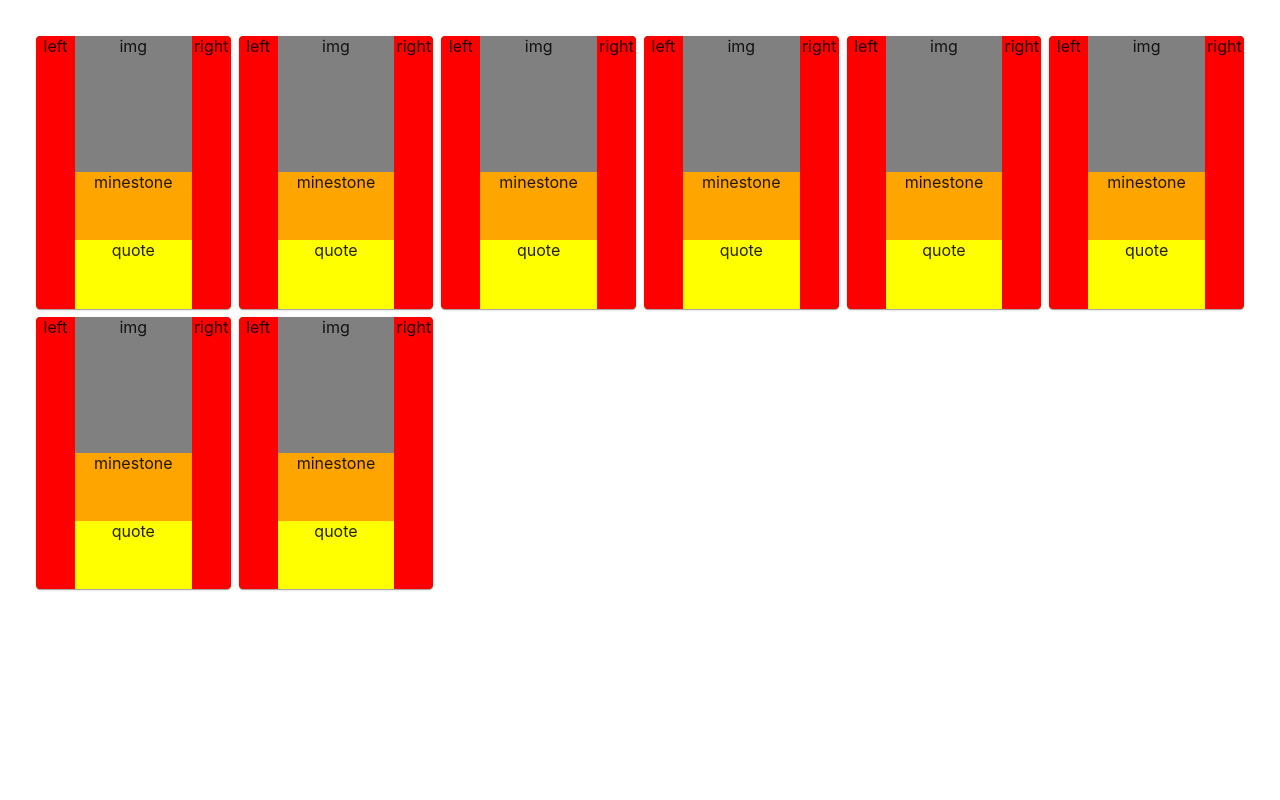
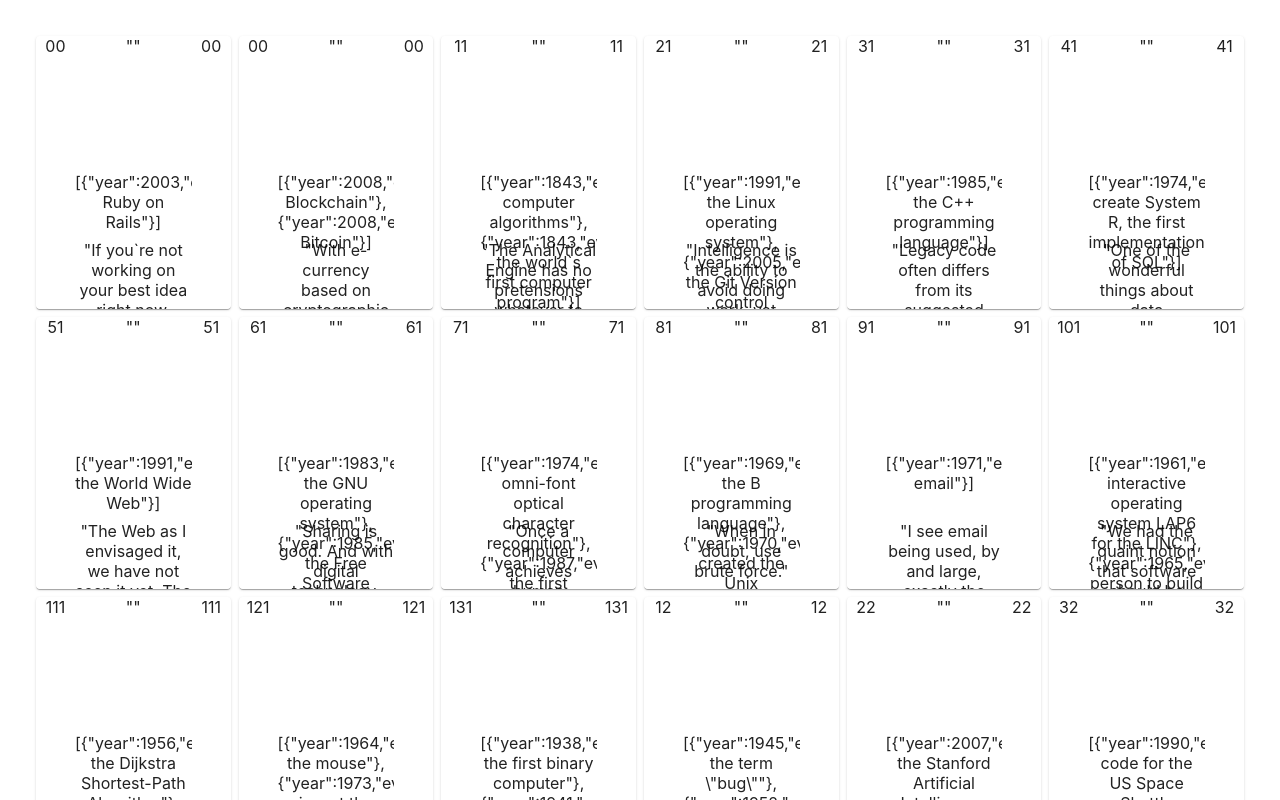
Before and after one commit to ningoink/poker, a React (Create React App) app: page / in a window 1280 px wide. Shown: the top 800 px of the page. Built offline with nearby package versions, Linux system fonts and the light colour scheme.

Commit message:
improvement: Import Redux & async api to mock poker cards` detail
Signed-off-by: hylerrix <hylerrix@gmail.com>

```diff
--- a/src/api/index.ts
+++ b/src/api/index.ts
@@ -1,6 +1,8 @@
 import { PokerList } from "../constant"
+import { PokerCard } from "../interface"
+import { AppServerResponseData } from '../interface/commons'
 
-export const getPoker = () => Promise.resolve({
+export const getPoker = () => Promise.resolve<AppServerResponseData<PokerCard[]>>({
   success: true,
   data: PokerList,
 })
--- a/src/views/app-dashboard/poker-container.tsx
+++ b/src/components/poker-container.tsx
@@ -1,6 +1,10 @@
-import React from 'react'
+import React, { useState, useEffect } from 'react'
+import { connect } from 'react-redux'
 import { makeStyles, Theme, createStyles } from '@material-ui/core/styles'
 import Grid from '@material-ui/core/Grid'
+import { fetchPoker } from '../store/poker/actions'
+import { AppState } from '../store'
+import { PokerCardState } from '../store/poker/types'
 import PokerItem from './poker-item'
 
 const useStyles = makeStyles((theme: Theme) =>
@@ -27,10 +31,14 @@
   }),
 )
 
-const PokerCards = Array.from(Array(8).keys())
+type PokerContainerProps = { pokerReducer: PokerCardState } & { fetchPoker: () => void }
 
-const PokerContainer: React.FC = () => {
+const PokerContainerWithRedux: React.FC<PokerContainerProps> = ({ pokerReducer, fetchPoker }) => {
   const classes = useStyles()
+
+  useEffect(() => {
+    fetchPoker()
+  }, [])
 
   return (
     <Grid
@@ -38,18 +46,23 @@
       className={classes.gridRoot}
       spacing={1}
     >
-      {PokerCards.map((value) => (
+      {pokerReducer.list.map((poker, index) => (
         <Grid
           container
           alignItems="center"
           item xs={6} sm={4} md={3} lg={2}
-          key={value}
+          key={index}
         >
-          <PokerItem />
+          <PokerItem poker={poker}/>
         </Grid>
       ))}
     </Grid>
   )
 }
 
+const PokerContainer = connect((
+  { pokerReducer }: AppState) => ({ pokerReducer }),
+  { fetchPoker }
+)(PokerContainerWithRedux)
+
 export default PokerContainer
--- a/src/views/app-dashboard/poker-item.tsx
+++ b/src/components/poker-item.tsx
@@ -1,6 +1,7 @@
 import React from 'react'
 import { makeStyles, Theme, createStyles } from '@material-ui/core/styles'
 import Card from '@material-ui/core/Card'
+import { PokerCard } from '../interface'
 
 const useStyles = makeStyles((theme: Theme) =>
   createStyles({
@@ -13,7 +14,7 @@
     cardWrap: {
       height: '100%',
       width: '100%',
-      backgroundColor: 'green',
+      backgroundColor: '#fff',
       position: 'absolute',
       textAlign: 'center',
     },
@@ -22,7 +23,7 @@
       width: '20%',
       left: 0,
       display: 'inline-block',
-      backgroundColor: 'red',
+      backgroundColor: '#fff',
       position: 'absolute',
     },
     rightSidebarWrap: {
@@ -30,76 +31,85 @@
       width: '20%',
       right: 0,
       display: 'inline-block',
-      backgroundColor: 'red',
+      backgroundColor: '#fff',
       position: 'absolute',
     },
     bodyWrap: {
       height: '100%',
       width: '60%',
       display: 'inline-block',
-      backgroundColor: 'blue',
+      backgroundColor: '#fff',
       position: 'absolute',
       left: '20%',
     },
     bodyImg: {
       height: '50%',
       width: '100%',
-      backgroundColor: 'grey',
+      backgroundColor: '#fff',
     },
     bodyMilestone: {
       height: '25%',
       width: '100%',
-      backgroundColor: 'orange',
+      backgroundColor: '#fff',
     },
     bodyQuote: {
       height: '25%',
       width: '100%',
-      backgroundColor: 'yellow',
+      backgroundColor: '#fff',
     },
   }),
 )
 
-type Props = {
-  direction: string
+interface PokerItemProps {
+  poker: PokerCard
 }
 
-const SidebarWrap: React.FC<Props> = ({ direction }) => {
+enum SidebarType {
+  Left, Right
+}
+
+interface SidebarProps {
+  direction: SidebarType
+}
+
+const SidebarWrap: React.FC<PokerItemProps & SidebarProps> = ({ poker, direction }) => {
   const classes = useStyles()
 
   return (
-    <div className={direction === "left" ? classes.leftSidebarWrap : classes.rightSidebarWrap}>
-      { direction }
+    <div className={direction === SidebarType.Left ? classes.leftSidebarWrap : classes.rightSidebarWrap}>
+      {JSON.stringify(poker.key)}
+      {JSON.stringify(poker.type)}
     </div>
   )
 }
 
-const BodyWrap: React.FC = () => {
+const BodyWrap: React.FC<PokerItemProps> = ({ poker }) => {
   const classes = useStyles()
 
   return (
     <div className={classes.bodyWrap}>
       <div className={classes.bodyImg}>
-        img
+        {JSON.stringify(poker.avatar)}
       </div>
       <div className={classes.bodyMilestone}>
-        minestone
+        {JSON.stringify(poker.milestone)}
       </div>
       <div className={classes.bodyQuote}>
-        quote
+        {JSON.stringify(poker.quote)}
       </div>
     </div>
   )
 }
 
-const PokerItem: React.FC = () => {
+const PokerItem: React.FC<PokerItemProps> = ({ poker }) => {
   const classes = useStyles()
 
   return (
     <Card className={classes.root}>
       <Card className={classes.cardWrap}>
-        <SidebarWrap direction="left" />
-        <BodyWrap />
-        <SidebarWrap direction="right" />
+        <SidebarWrap poker={poker} direction={SidebarType.Left} />
+        <BodyWrap poker={poker}/>
+        <SidebarWrap poker={poker} direction={SidebarType.Right} />
       </Card>
     </Card>
   )
--- a/src/index.tsx
+++ b/src/index.tsx
@@ -1,10 +1,23 @@
 import React from 'react'
 import ReactDOM from 'react-dom'
+import { Provider } from 'react-redux'
+import { AppContainer } from 'react-hot-loader'
 import './index.css'
 import App from './views/App'
+import configureStore from './store'
 import * as serviceWorker from './serviceWorker'
 
-ReactDOM.render(<App />, document.getElementById('root'))
+export const store = configureStore()
+
+ReactDOM.render(
+  <AppContainer>
+    <Provider store={store}>
+      <App />
+    </Provider>
+  </AppContainer>
+  ,
+  document.getElementById('root')
+)
 
 // If you want your app to work offline and load faster, you can change
 // unregister() to register() below. Note this comes with some pitfalls.
--- /dev/null
+++ b/src/interface/commons.ts
@@ -0,0 +1,7 @@
+export interface AppServerResponse {
+  success: boolean
+}
+
+export interface AppServerResponseData<T> extends AppServerResponse {
+  data: T
+}
--- /dev/null
+++ b/src/store/index.ts
@@ -0,0 +1,26 @@
+import { combineReducers, applyMiddleware, createStore } from 'redux'
+import thunkMiddleware from 'redux-thunk'
+import { createLogger } from 'redux-logger'
+import { composeWithDevTools } from 'redux-devtools-extension'
+import pokerReducer from './poker/reducers'
+
+const rootReducer = combineReducers({
+  pokerReducer: pokerReducer,
+})
+
+const loggerMiddleware = createLogger()
+
+export default function configureStore() {
+  const middleWares = [
+    thunkMiddleware,
+    loggerMiddleware,
+  ]
+  const middleWareEnhancer = applyMiddleware(...middleWares)
+
+  return createStore(
+    rootReducer,
+    composeWithDevTools(middleWareEnhancer),
+  )
+}
+
+export type AppState = ReturnType<typeof rootReducer>
--- /dev/null
+++ b/src/store/poker/actions.ts
@@ -0,0 +1,24 @@
+import { REQUEST_POKER_CARD_ACTION, RECEIVE_POKER_CARD_ACTION } from './types'
+import { PokerCard } from '../../interface'
+import { Dispatch } from 'redux'
+import { getPoker } from '../../api'
+
+export const requestPoker = () => {
+  return {
+    type: REQUEST_POKER_CARD_ACTION,
+  }
+}
+
+export const receivePoker = (list: PokerCard[]) => {
+  return {
+    type: RECEIVE_POKER_CARD_ACTION,
+    payload: { list: list }
+  }
+}
+
+export const fetchPoker = () => (dispatch: Dispatch) => {
+  dispatch(requestPoker())
+  return getPoker()
+    .then(({ data }) => dispatch(receivePoker(data)))
+    .catch(() => dispatch(receivePoker([])))
+}
--- /dev/null
+++ b/src/store/poker/reducers.ts
@@ -0,0 +1,23 @@
+import { PokerCardState, REQUEST_POKER_CARD_ACTION, RECEIVE_POKER_CARD_ACTION, requestPokerCardAction, receivePokerCardAction } from './types'
+
+const initialState = (): PokerCardState => {
+  return {
+    list: [],
+    loading: false,
+  }
+}
+
+type PokerCardAction = requestPokerCardAction | receivePokerCardAction
+
+const pokerReducer = (state = initialState(), actions: PokerCardAction): PokerCardState => {
+  switch (actions.type) {
+    case REQUEST_POKER_CARD_ACTION:
+      return { ...state, loading: true }
+    case RECEIVE_POKER_CARD_ACTION:
+      return { ...state, loading: false, list: actions.payload.list }
+    default:
+      return state
+  }
+}
+
+export default pokerReducer
--- /dev/null
+++ b/src/store/poker/types.ts
@@ -0,0 +1,19 @@
+import { PokerCard } from '../../interface'
+
+export interface PokerCardState {
+  list: PokerCard[]
+  loading: boolean
+}
+
+export const REQUEST_POKER_CARD_ACTION = 'REQUEST_POKER_CARD_ACTION'
+
+export interface requestPokerCardAction {
+  type: typeof REQUEST_POKER_CARD_ACTION
+}
+
+export const RECEIVE_POKER_CARD_ACTION = 'RECEIVE_POKER_CARD_ACTION'
+
+export interface receivePokerCardAction {
+  type: typeof RECEIVE_POKER_CARD_ACTION
+  payload: { list: PokerCard[] }
+}
--- a/src/views/app-dashboard/index.tsx
+++ b/src/views/app-dashboard/index.tsx
@@ -1,7 +1,7 @@
 import React from 'react'
 import { makeStyles, Theme, createStyles } from '@material-ui/core/styles'
 import Container from '@material-ui/core/Container'
-import PokerContainer from './poker-container'
+import PokerContainer from '../../components/poker-container'
 
 const useStyles = makeStyles((theme: Theme) =>
   createStyles({
```
